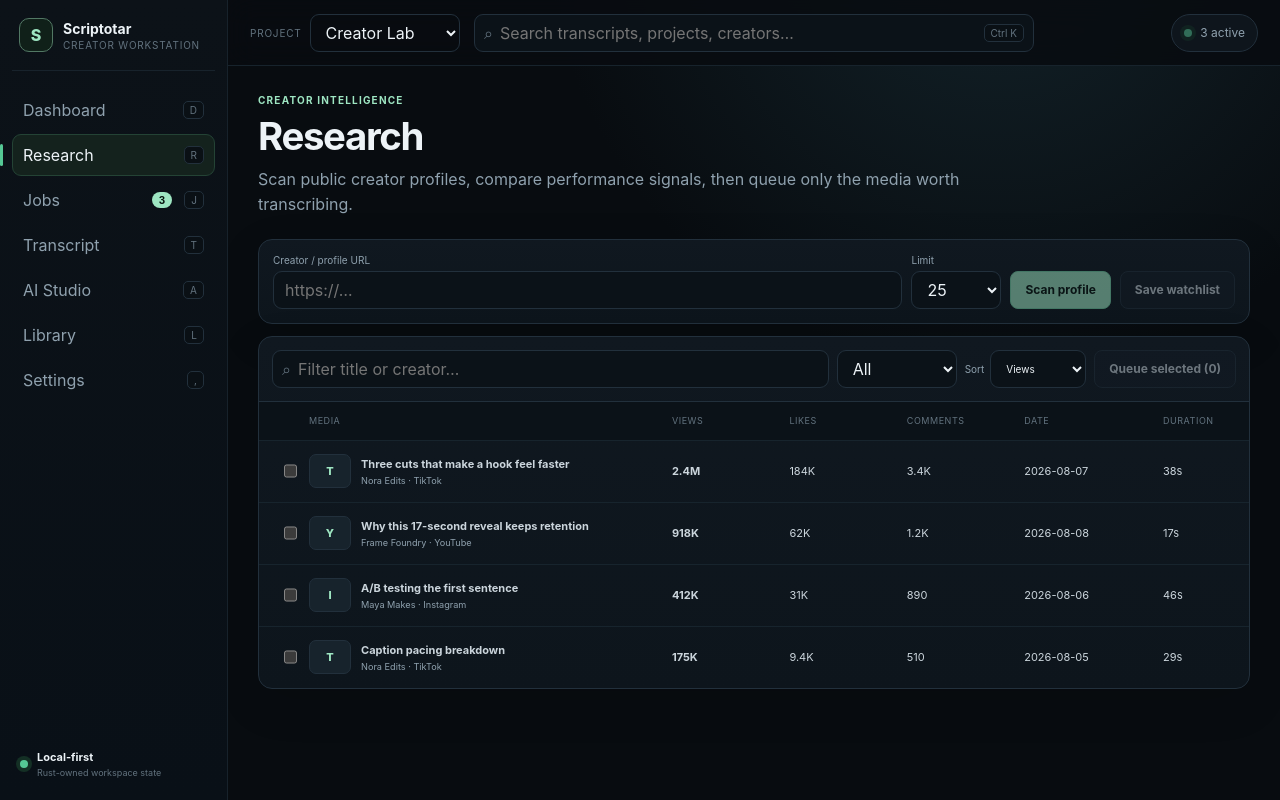
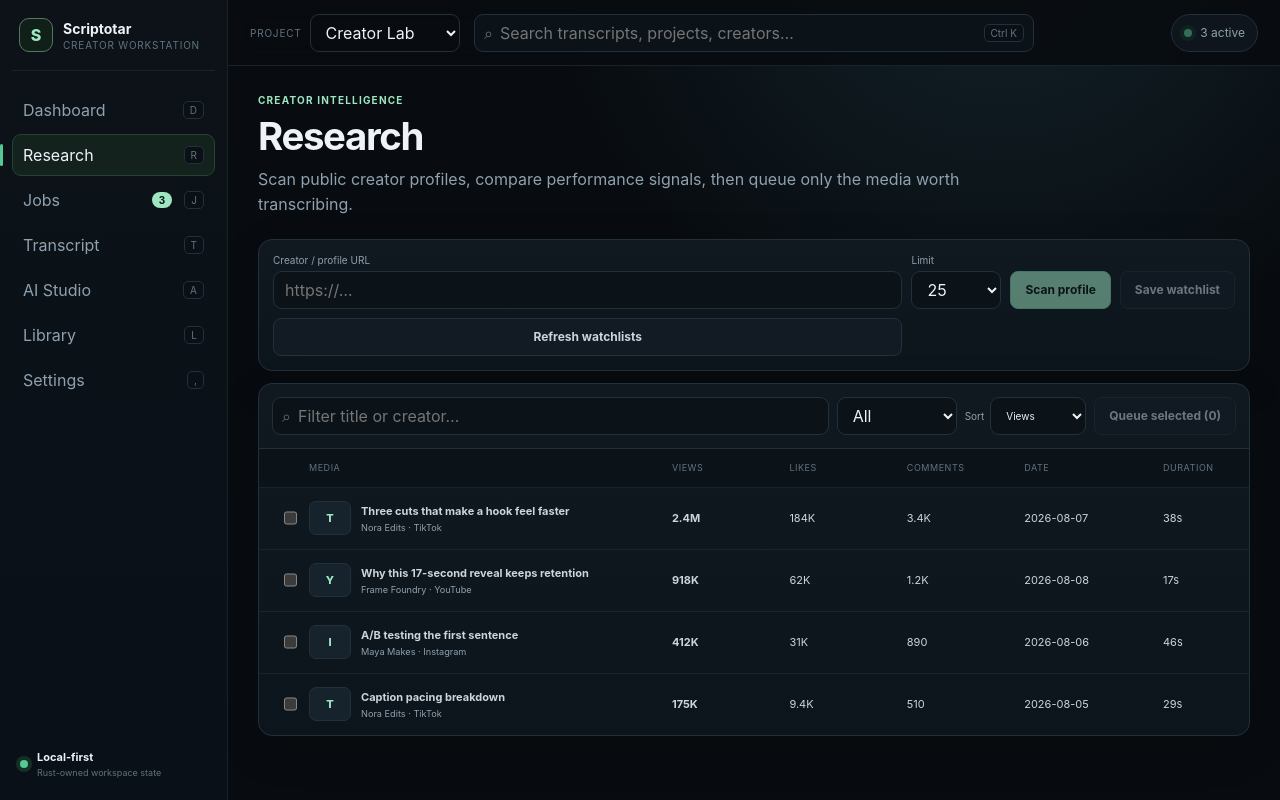
Before and after one commit to MousaXD/scriptotar, a Svelte app in the folder apps/desktop-ui/: page / in a window 1280 px wide. Both pictures are taken after a click on the button "Research R". Built offline with nearby package versions, Linux system fonts and the light colour scheme.

Commit message:
feat(ui): enable creator research and watchlist refresh

```diff
--- a/apps/desktop-ui/src/views/ResearchView.svelte
+++ b/apps/desktop-ui/src/views/ResearchView.svelte
@@ -5,6 +5,7 @@
   export let onQueue: (ids: string[]) => Promise<void> | void;
   export let onScan: (url: string, limit: number) => Promise<void> | void;
   export let onSave: (url: string, limit: number) => Promise<void> | void;
+  export let onRefresh: () => Promise<number> | number;
 
   let query = '';
   let platform = 'All';
@@ -14,6 +15,7 @@
   let limit = 25;
   let scanning = false;
   let saving = false;
+  let refreshing = false;
   let status = '';
 
   $: filtered = items
@@ -33,7 +35,7 @@
     scanning = true;
     status = '';
     try { await onScan(profileUrl.trim(), limit); status = 'Research scan completed.'; }
-    catch (error) { status = `Research scan unavailable: ${error instanceof Error ? error.message : String(error)}`; }
+    catch (error) { status = `Research scan failed: ${error instanceof Error ? error.message : String(error)}`; }
     finally { scanning = false; }
   }
   async function save() {
@@ -44,10 +46,22 @@
     catch (error) { status = `Watchlist save failed: ${error instanceof Error ? error.message : String(error)}`; }
     finally { saving = false; }
   }
+  async function refreshSaved() {
+    refreshing = true;
+    status = '';
+    try {
+      const count = await onRefresh();
+      status = `Watchlists refreshed. ${count} research item(s) saved or updated.`;
+    } catch (error) {
+      status = `Watchlist refresh failed: ${error instanceof Error ? error.message : String(error)}`;
+    } finally {
+      refreshing = false;
+    }
+  }
   async function queueSelected() {
     status = '';
     try { await onQueue([...selected]); status = 'Selected media queued.'; }
-    catch (error) { status = `Queue unavailable: ${error instanceof Error ? error.message : String(error)}`; }
+    catch (error) { status = `Queue failed: ${error instanceof Error ? error.message : String(error)}`; }
   }
 </script>
 <section class="view-head"><div><span class="eyebrow">Creator intelligence</span><h1>Research</h1><p>Scan public creator profiles, compare performance signals, then queue only the media worth transcribing.</p></div></section>
@@ -56,6 +70,7 @@
   <label class="small-field"><span>Limit</span><select bind:value={limit}><option value={10}>10</option><option value={25}>25</option><option value={50}>50</option><option value={100}>100</option></select></label>
   <button class="button primary" disabled={scanning || !profileUrl.trim()} on:click={scan}>{scanning ? 'Scanning…' : 'Scan profile'}</button>
   <button class="button secondary" disabled={saving || !profileUrl.trim()} on:click={save}>{saving ? 'Saving…' : 'Save watchlist'}</button>
+  <button class="button secondary" disabled={refreshing} on:click={refreshSaved}>{refreshing ? 'Refreshing…' : 'Refresh watchlists'}</button>
 </section>
 {#if status}<p class="status-copy" role="status">{status}</p>{/if}
 <section class="panel research-panel">
```
